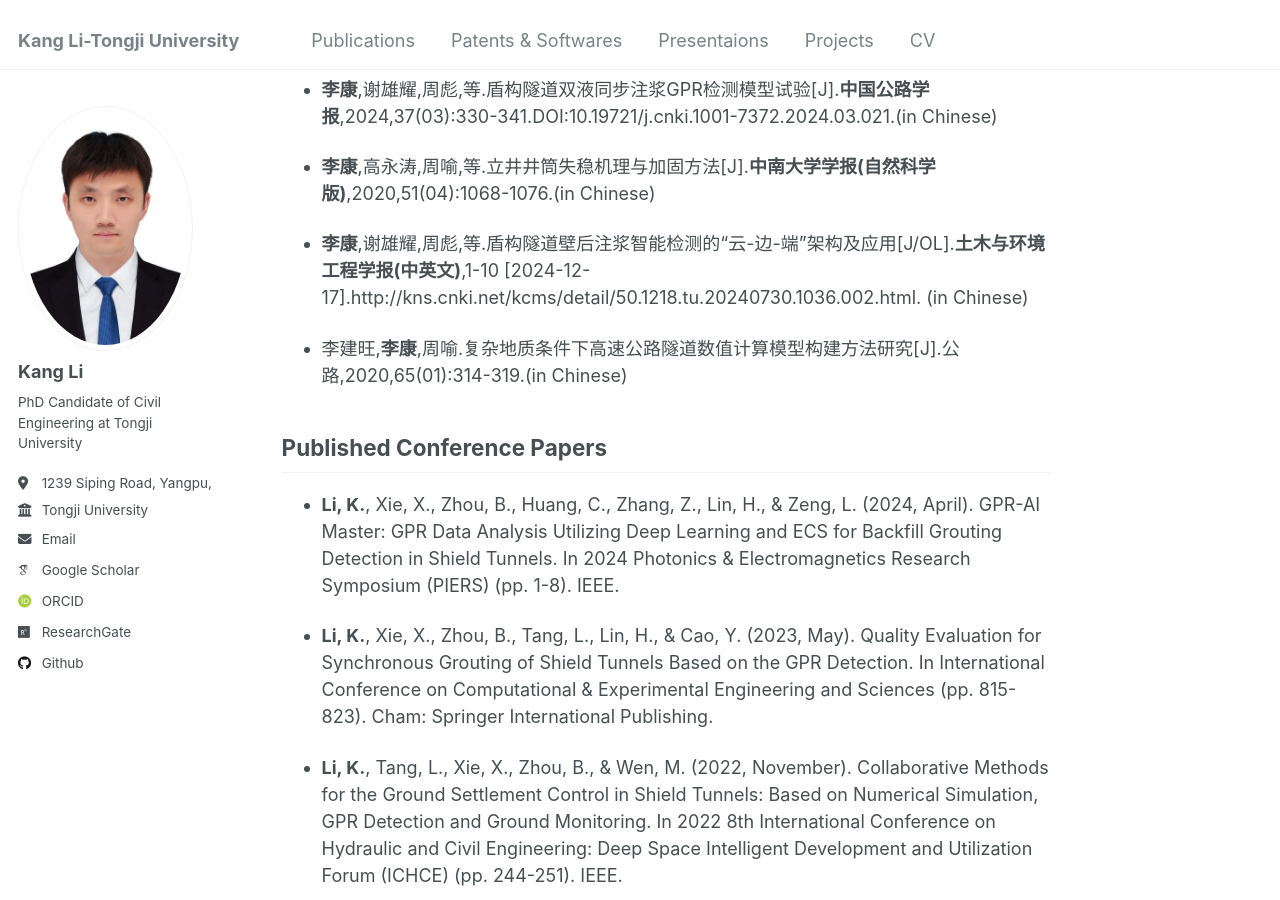
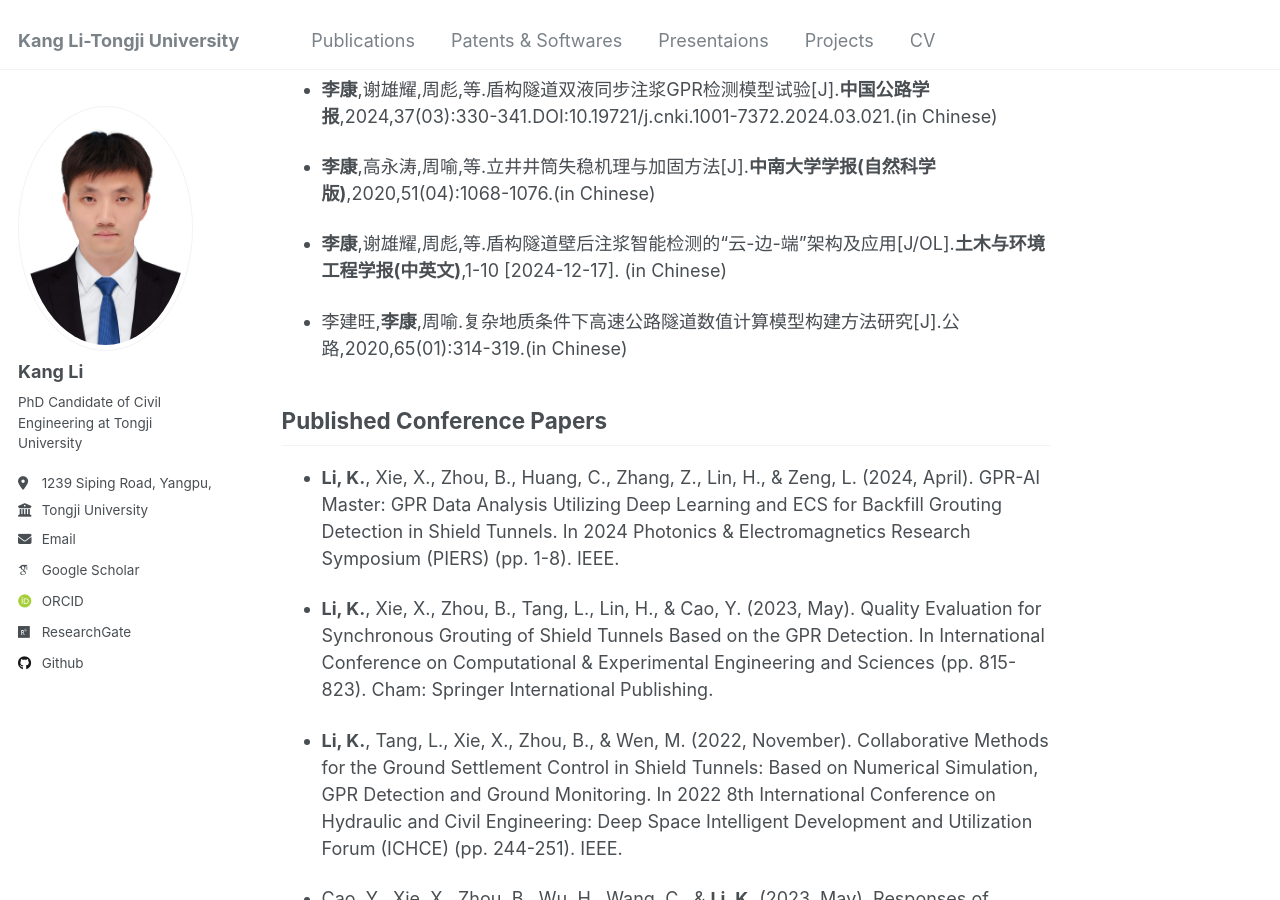
Before and after one commit to LIKANG2021/kangli_page.github.io, a Jekyll site: the page built from _pages/publication.md, in a window 1280 px wide and 900 px high, scrolled down 515 px. Built offline with Jekyll 4.4.1, drawn with Linux system fonts in a browser that asks for light colours; some web fonts are replaced; part of the change alters nothing that is shown.

Commit message:
Update publication.md

```diff
--- a/_pages/publication.md
+++ b/_pages/publication.md
@@ -18,7 +18,7 @@ redirect_from:
 
 * **李康**,高永涛,周喻,等.立井井筒失稳机理与加固方法[J].**中南大学学报(自然科学版)**,2020,51(04):1068-1076.(in Chinese)
 
-* **李康**,谢雄耀,周彪,等.盾构隧道壁后注浆智能检测的“云-边-端”架构及应用[J/OL].**土木与环境工程学报(中英文)**,1-10 [2024-12-17].http://kns.cnki.net/kcms/detail/50.1218.tu.20240730.1036.002.html. (in Chinese)
+* **李康**,谢雄耀,周彪,等.盾构隧道壁后注浆智能检测的“云-边-端”架构及应用[J/OL].**土木与环境工程学报(中英文)**,1-10 [2024-12-17]. (in Chinese)
 
 * 李建旺,**李康**,周喻.复杂地质条件下高速公路隧道数值计算模型构建方法研究[J].公路,2020,65(01):314-319.(in Chinese)
 
@@ -42,6 +42,7 @@ redirect_from:
 * **Li, K.**, Xie, X., Zhou, B., & Huang, C.. (2024). GPR Detection of Composite Lining with Steel Fiber-Reinforced Concrete in Shield Tunnels: A Model Experiment and On-site Test Study (Frontiers of Structural and Civil Engineering, Accepted)
 
 * **Li, K.**, Xie, X., Zhou, B., Huang, C.,& Cai G.. (2024). Experimental data-driven and Elastic Compute Service framework for intelligent identification of backfill grouting thickness in shield tunnels (Tunnelling and Underground Space Technolog, Under review)
+
 * Cai, G., Xie X., **Li K***. Intelligent GPR Detection of Backfill Grouting and Adjacent Soil Cavities in Shield Tun-nels. (Advances in Civil Engineering, Under review)
 
 
```
